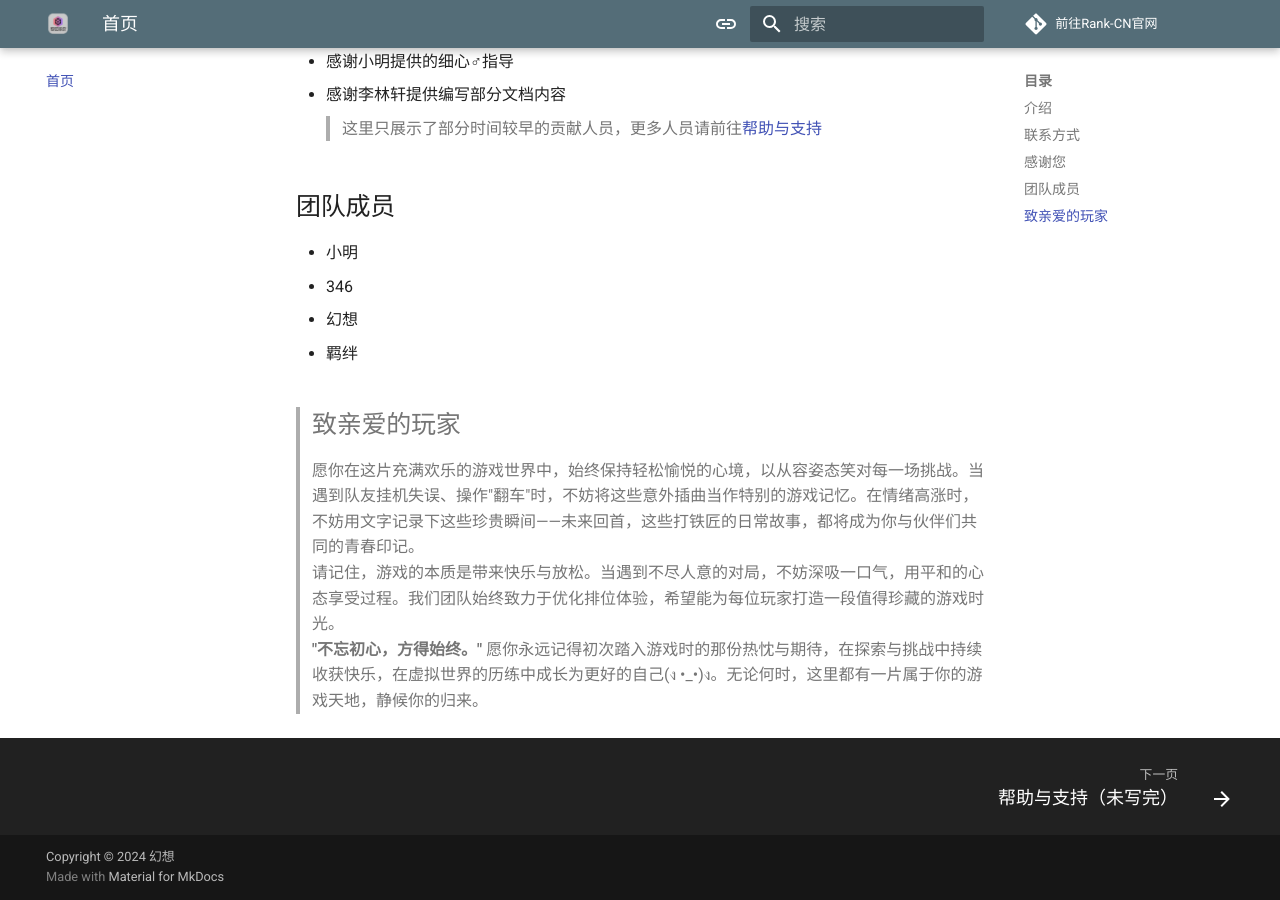
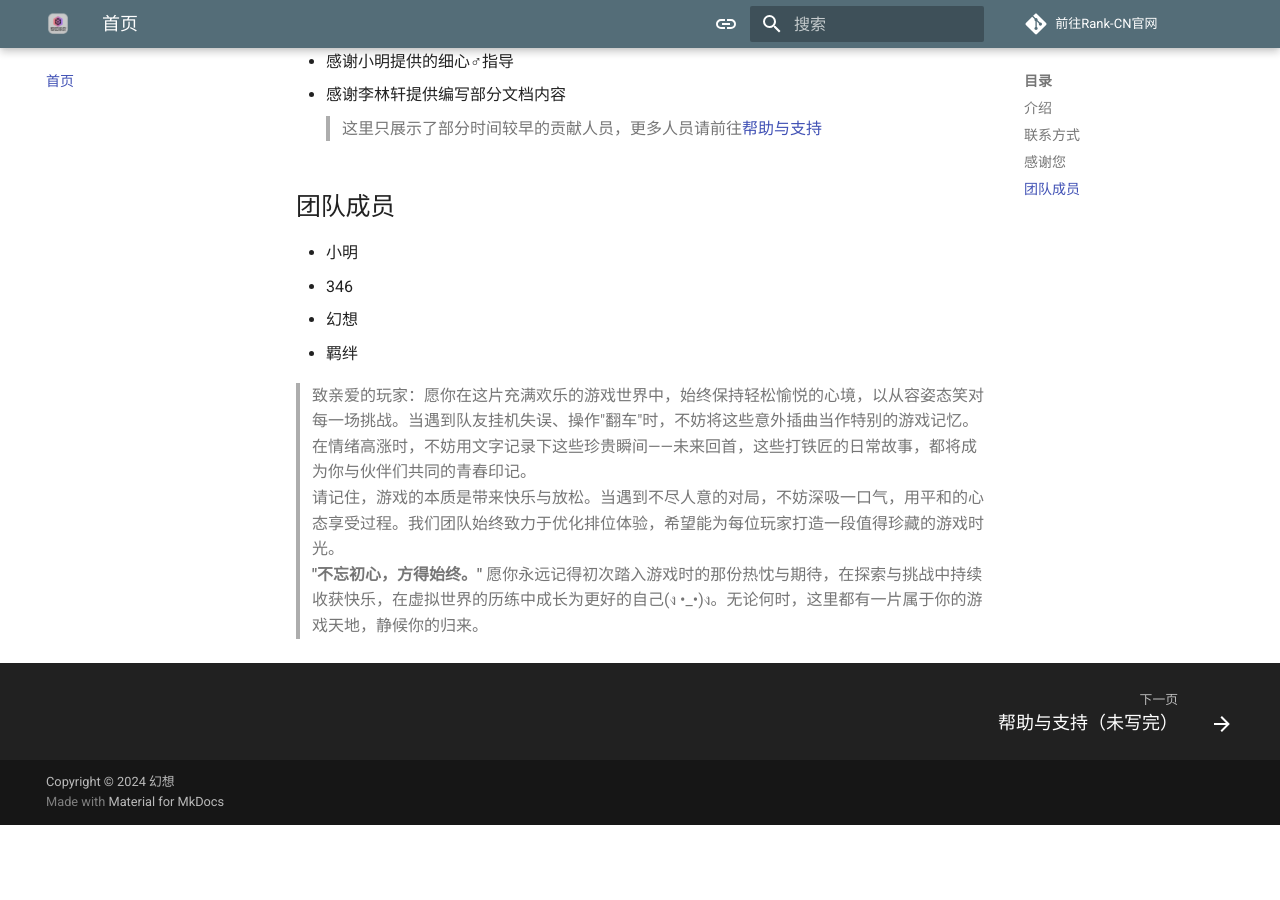
Before and after one commit to Mitpoppy/rw-rank-docs, an MkDocs documentation site: the page built from docs/index.md, in a window 1280 px wide and 900 px high, scrolled down 1406 px. Built offline with MkDocs 1.6.1 and Material for MkDocs 9.7.7, drawn with Linux system fonts in a browser that asks for light colours; after the commit the page ends 2231 px from its top, so only the background shows below that.

Commit message:
更新 index.md

```diff
--- a/docs/index.md
+++ b/docs/index.md
@@ -36,7 +36,6 @@
 - 幻想
 - 羁绊
 
-> ## 致亲爱的玩家
-愿你在这片充满欢乐的游戏世界中，始终保持轻松愉悦的心境，以从容姿态笑对每一场挑战。当遇到队友挂机失误、操作"翻车"时，不妨将这些意外插曲当作特别的游戏记忆。在情绪高涨时，不妨用文字记录下这些珍贵瞬间——未来回首，这些打铁匠的日常故事，都将成为你与伙伴们共同的青春印记。
+> 致亲爱的玩家：愿你在这片充满欢乐的游戏世界中，始终保持轻松愉悦的心境，以从容姿态笑对每一场挑战。当遇到队友挂机失误、操作"翻车"时，不妨将这些意外插曲当作特别的游戏记忆。在情绪高涨时，不妨用文字记录下这些珍贵瞬间——未来回首，这些打铁匠的日常故事，都将成为你与伙伴们共同的青春印记。
 请记住，游戏的本质是带来快乐与放松。当遇到不尽人意的对局，不妨深吸一口气，用平和的心态享受过程。我们团队始终致力于优化排位体验，希望能为每位玩家打造一段值得珍藏的游戏时光。
 **"不忘初心，方得始终。"** 愿你永远记得初次踏入游戏时的那份热忱与期待，在探索与挑战中持续收获快乐，在虚拟世界的历练中成长为更好的自己(ง •_•)ง。无论何时，这里都有一片属于你的游戏天地，静候你的归来。
```
